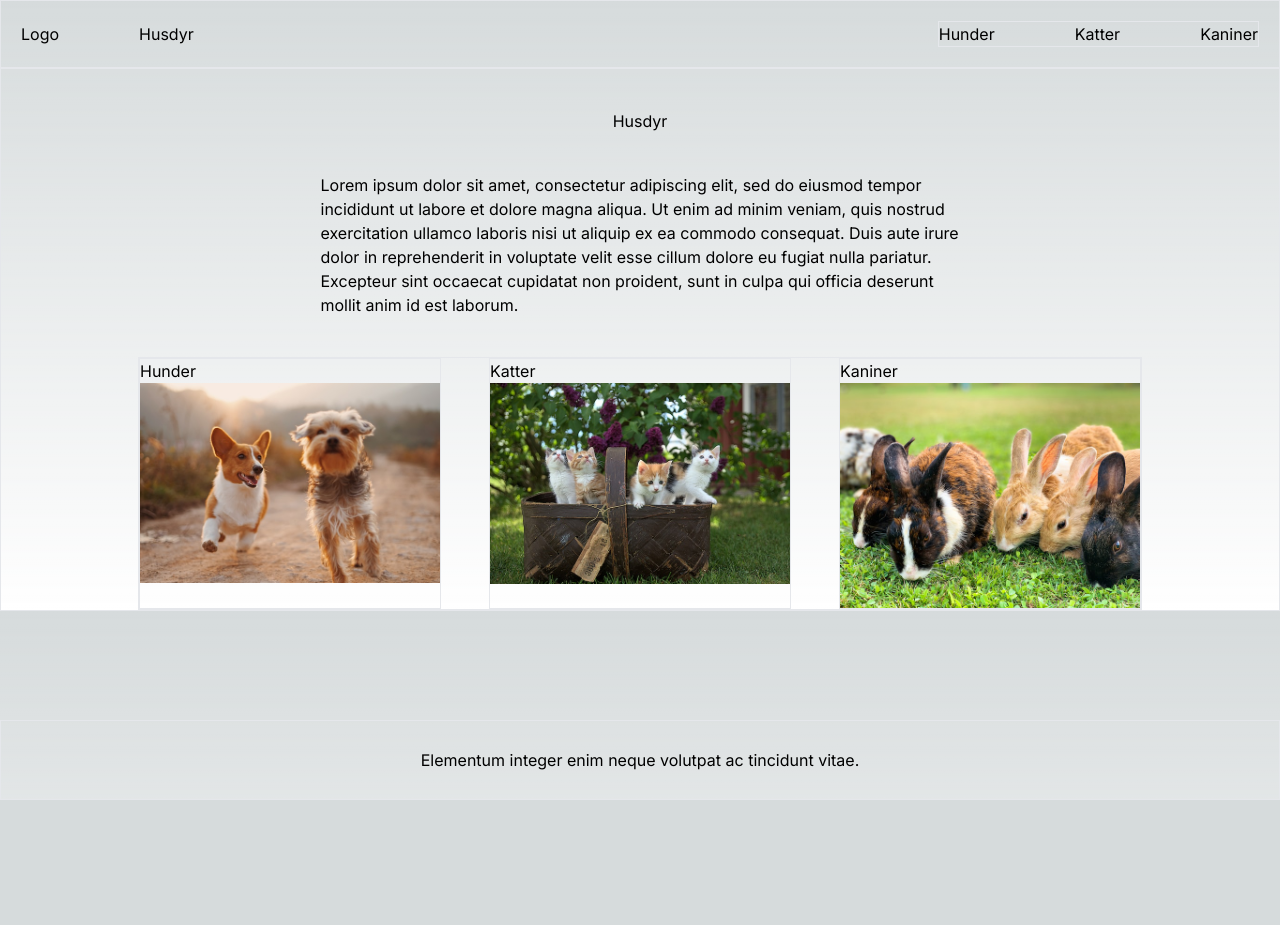
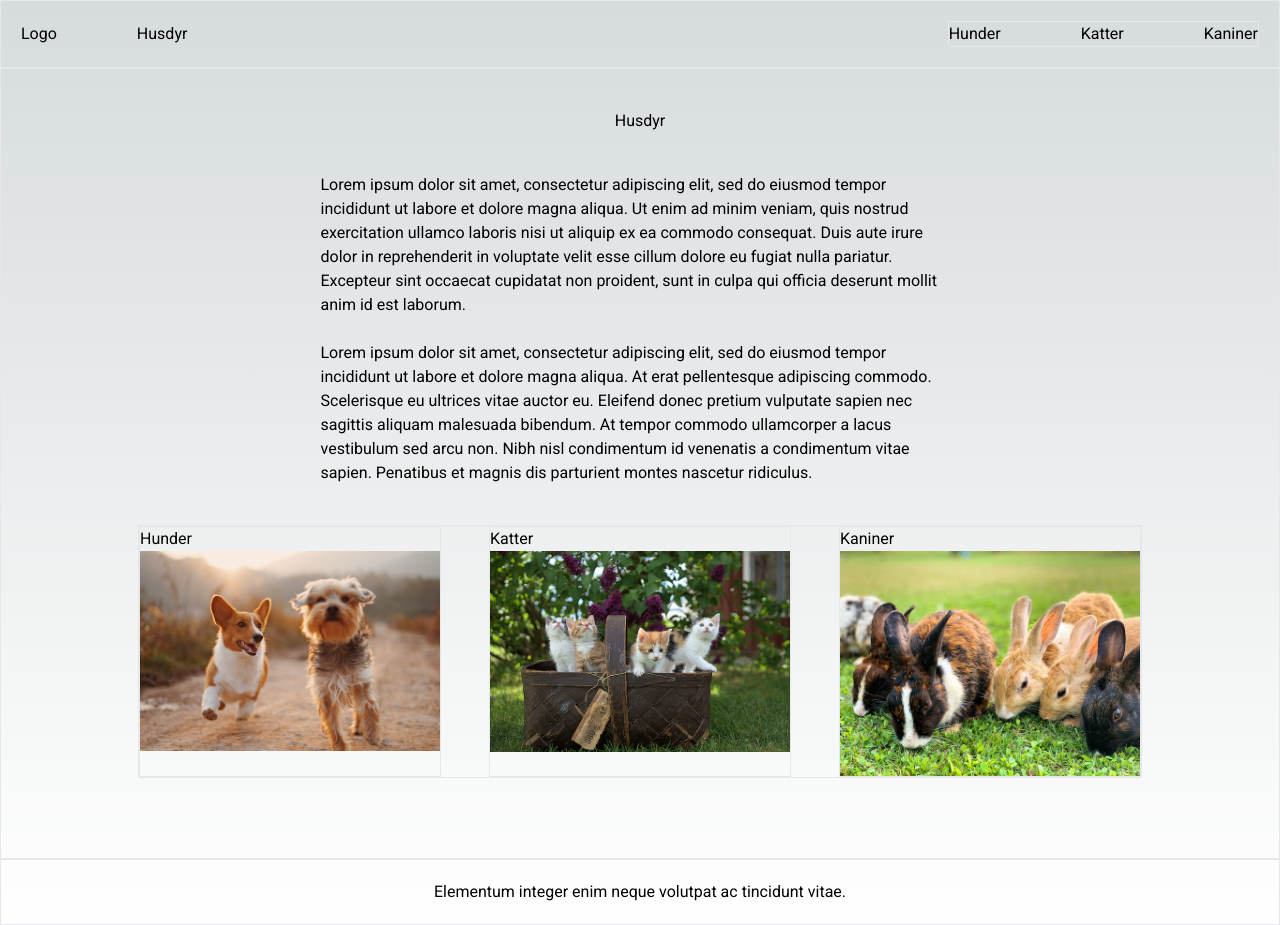
Before and after one commit to ThomasR1997/husdyr, a Next.js app: page / in a window 1280 px wide. Before the commit the page ends 800 px from the top, so only its background shows below. Built offline with nearby package versions, Linux system fonts and the light colour scheme.

Commit message:
added font & footer

```diff
--- a/src/app/layout.js
+++ b/src/app/layout.js
@@ -1,9 +1,10 @@
 import Navbar from "@/components/navbar";
 import "./globals.css";
-import { Inter } from "next/font/google";
+import { Roboto } from "next/font/google";
+
 import Footer from "@/components/footer";
 
-const inter = Inter({ subsets: ["latin"] });
+const roboto = Roboto({ weight: ["400"], subsets: ["latin"] });
 
 export const metadata = {
   title: "Husdyr",
@@ -13,7 +14,7 @@ export const metadata = {
 export default function RootLayout({ children }) {
   return (
     <html lang="en">
-      <body className={inter.className}>
+      <body className={`${roboto.className} min-h-screen m-0`}>
         <Navbar />
         {children}
         <Footer />
--- a/src/app/page.js
+++ b/src/app/page.js
@@ -8,7 +8,7 @@ import rabbits from "../images/rabbits.jpg";
 
 export default function Home() {
   return (
-    <div className="flex flex-col items-center justify-center border">
+    <div className="flex flex-col items-center justify-center flex-1 border">
       <Seo pageTitle="Husdyr" pageDescription="Hjemmeside" />
       <h1 className="mt-10">Husdyr</h1>
 
@@ -22,9 +22,19 @@ export default function Home() {
           pariatur. Excepteur sint occaecat cupidatat non proident, sunt in
           culpa qui officia deserunt mollit anim id est laborum.
         </p>
+        <br />
+        <p>
+          Lorem ipsum dolor sit amet, consectetur adipiscing elit, sed do
+          eiusmod tempor incididunt ut labore et dolore magna aliqua. At erat
+          pellentesque adipiscing commodo. Scelerisque eu ultrices vitae auctor
+          eu. Eleifend donec pretium vulputate sapien nec sagittis aliquam
+          malesuada bibendum. At tempor commodo ullamcorper a lacus vestibulum
+          sed arcu non. Nibh nisl condimentum id venenatis a condimentum vitae
+          sapien. Penatibus et magnis dis parturient montes nascetur ridiculus.
+        </p>
       </div>
 
-      <div className="flex space-x-12 border">
+      <div className="flex mb-20 space-x-12 border">
         <div className="border">
           <h2>Hunder</h2>
           <Link href="/hund">
--- a/src/components/footer.js
+++ b/src/components/footer.js
@@ -1,6 +1,6 @@
 export default function Footer() {
   return (
-    <div className="absolute bottom-0 left-0 right-0 flex items-center justify-center h-20 border">
+    <div className="flex flex-col items-center w-full p-5 border">
       <p>Elementum integer enim neque volutpat ac tincidunt vitae.</p>
     </div>
   );
```
